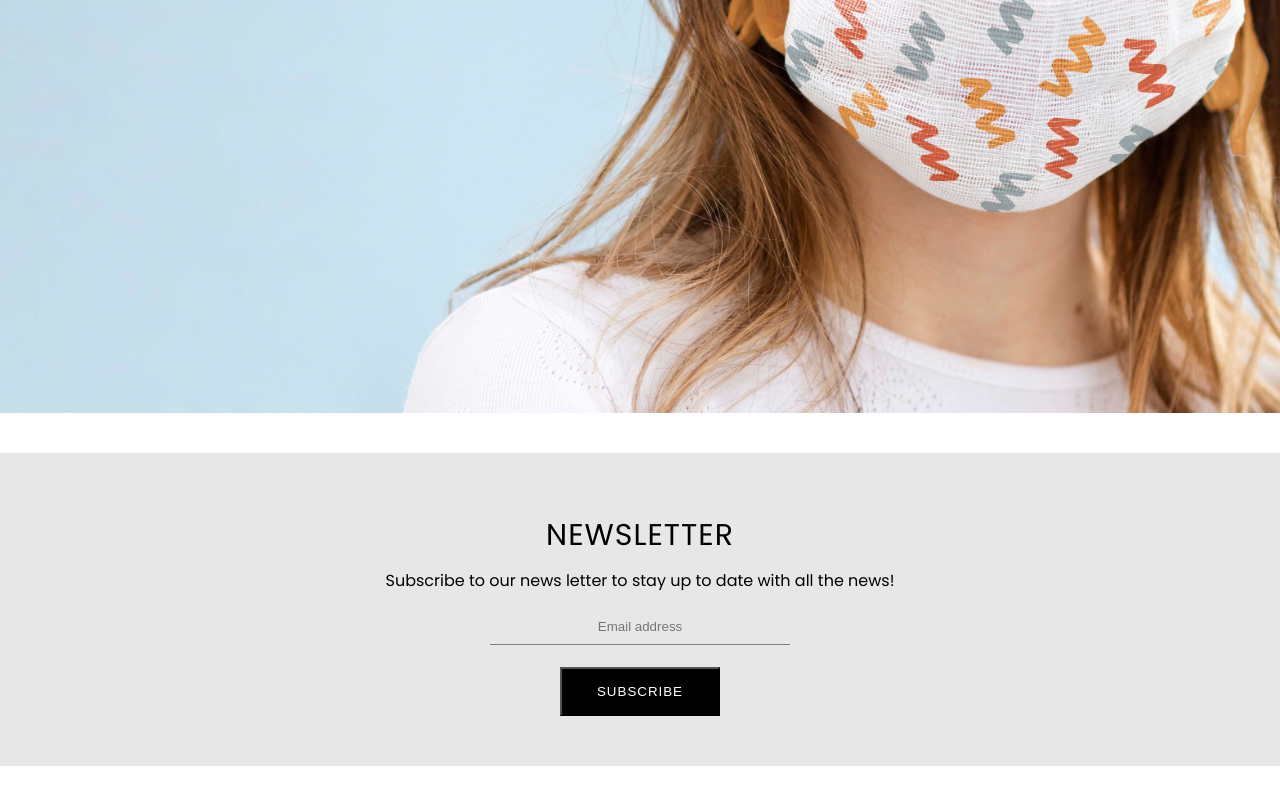
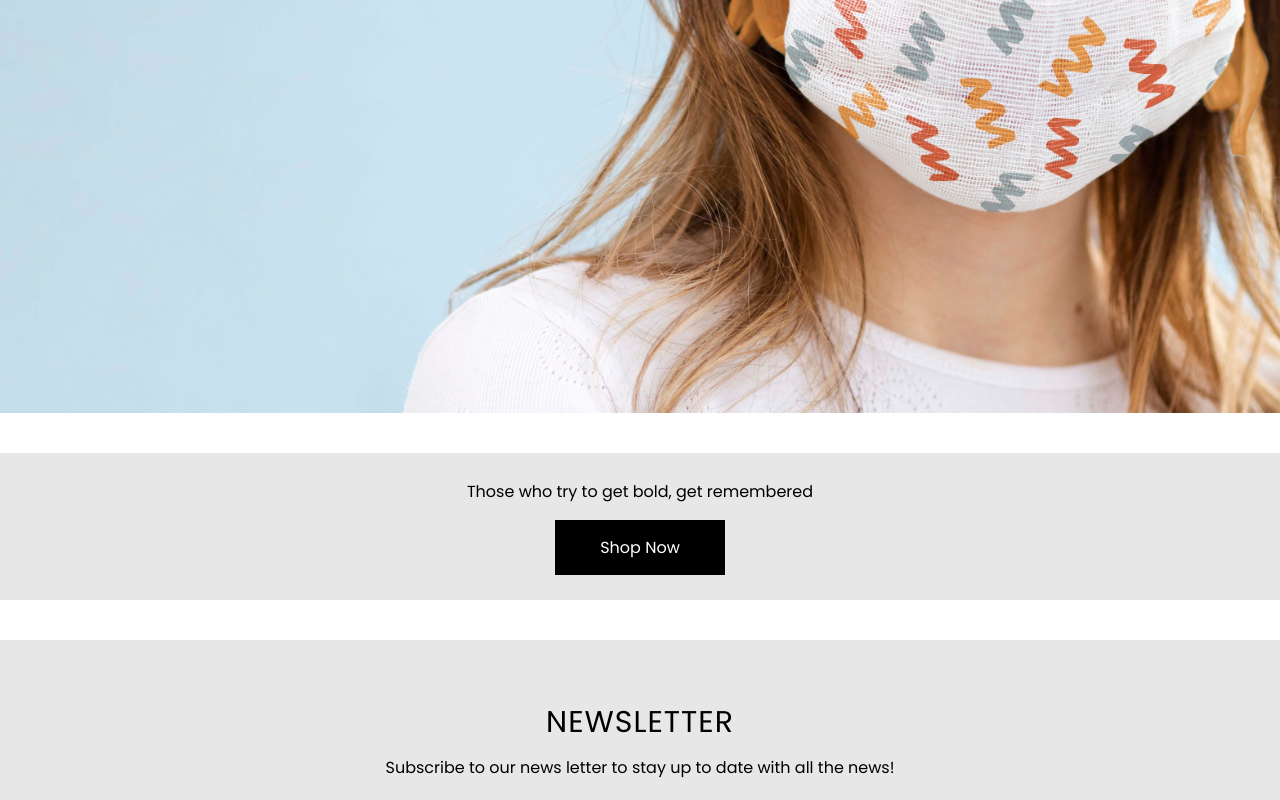
Before and after one commit to RahulAwasthi314/maskk-website, a plain HTML site: page index.html in a window 1280 px wide. Shown: the part 387-1187 px from the top of the page. Drawn offline with Linux system fonts and the light colour scheme.

Commit message:
Added svg files and shop now button

```diff
--- a/index.html
+++ b/index.html
@@ -34,6 +34,14 @@
         </div>
 
 
+        <!-- necessary padding -->
+        <div style="padding:20px"></div>
+
+        <div class="second-tagline">
+            <p>Those who try to get bold, get remembered</p>
+            <!-- it should be in the center and black colour button -->
+            <div class="shop-now"><a href="shop.html">Shop Now</a></div>
+        </div>
 
         <!-- necessary padding -->
         <div style="padding:20px"></div>
--- a/style.css
+++ b/style.css
@@ -94,6 +94,28 @@ body {
 }
 
 
+.second-tagline {
+    text-align: center;
+    background-color: #E8E7E7;
+    padding: 10px;
+}
+.shop-now {
+    margin: 0 auto 15px auto;
+    /* margin-bottom: 16px; */
+    padding: 15px 35px;
+    background-color: #000;
+    color: white;
+    width: 100px;
+}
+.shop-now a {
+    text-decoration: none;
+    color: white;
+}
+
+.shop-now:hover {
+    transform: scale(1.09);
+    transition: 100ms ease-in;
+}
 
 
 
```
Also changed, not shown: assets/certified-material.svg (added), assets/exclusive-premium-fabric.svg (added), assets/fasionable-design.svg (added), assets/highly-breathable.svg (added), assets/no-virus-img.svg (added), assets/reusable.svg (added), assets/sustainable-production.svg (added), assets/three-layers.svg (added), assets/washing-cycle.svg (added).
